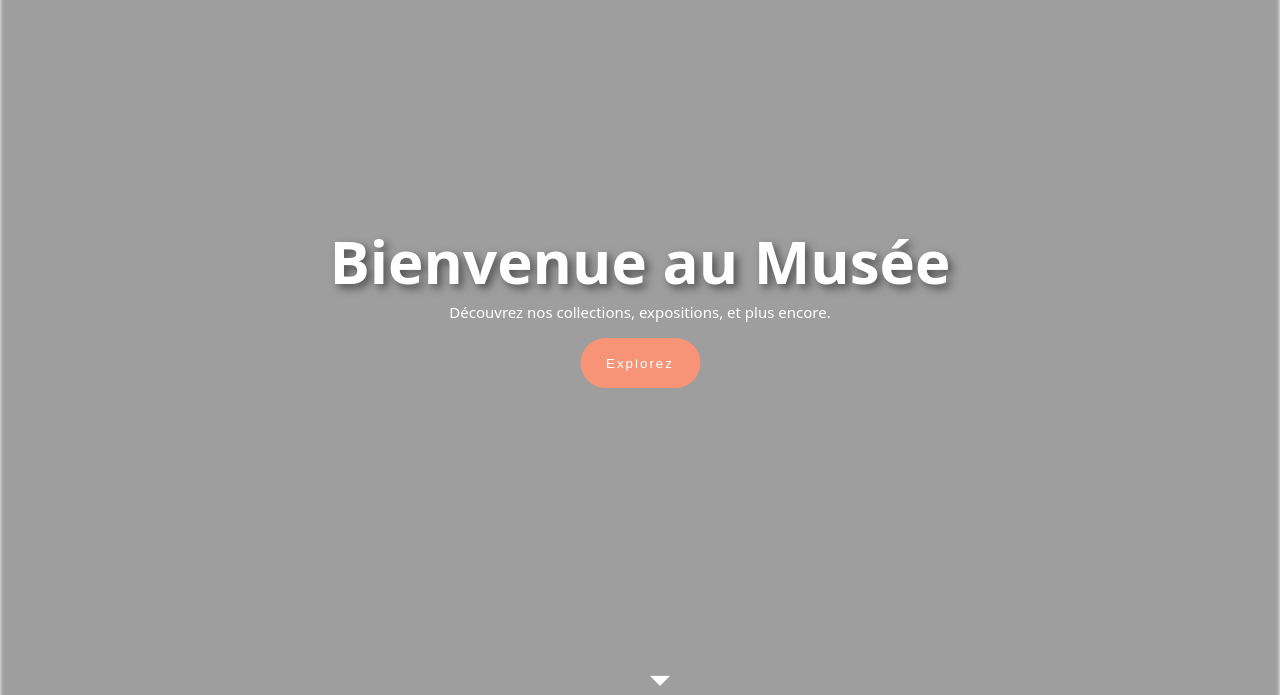
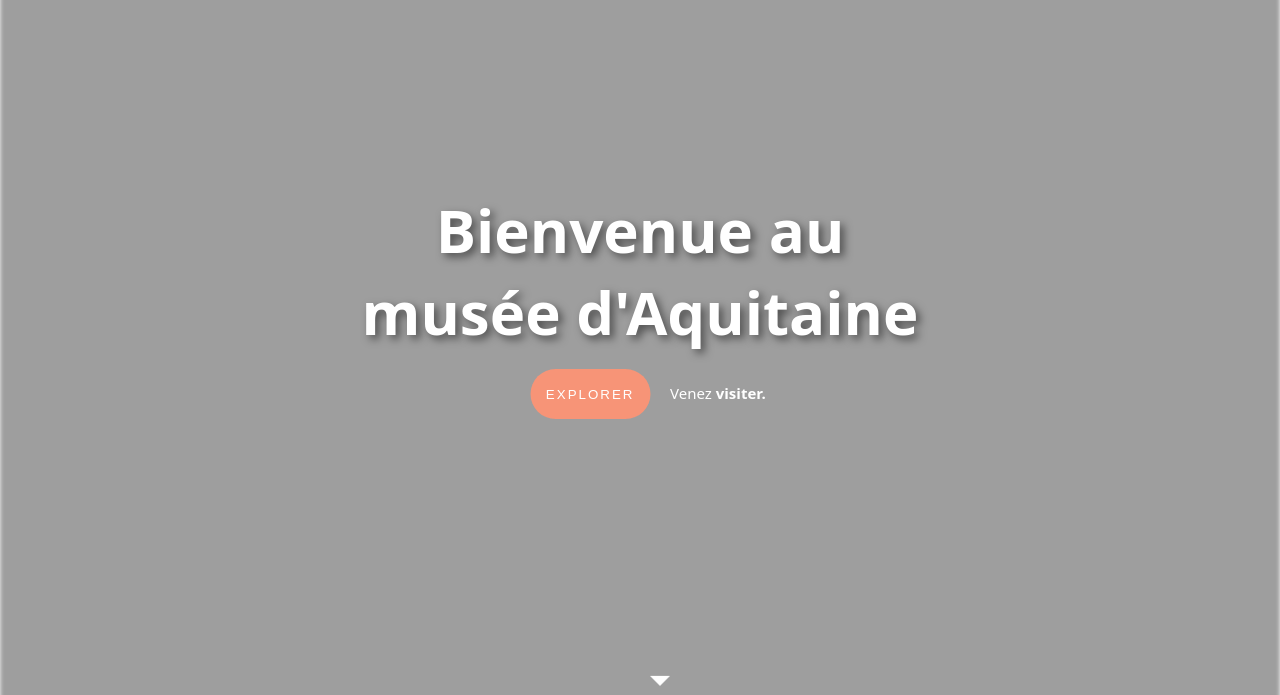
Before and after one commit to AirKyzzZ/museum-effect, a PHP site: page / in a window 1280 px wide. Shown: the part 88-783 px from the top of the page. Run offline with PHP 8.4, Linux system fonts and the light colour scheme.

Commit message:
fix index

```diff
--- a/index.php
+++ b/index.php
@@ -12,9 +12,10 @@
         <?php include ("templates/template-parts/navbar.php") ?>
     </header>
     <div class="hero_content">
-        <h1>Bienvenue au Musée</h1>
-        <p>Découvrez nos collections, expositions, et plus encore.</p>
-        <button>Explorez</button>
+    <h1>Bienvenue au</br>musée d'Aquitaine</h1>
+    <div class="explore">
+      <p><button id="exploreBtn">EXPLORER</button> Venez <strong>visiter.</strong></p>
+    </div>
     </div>
     <div class="scroll-indicator">
         <svg xmlns="http://www.w3.org/2000/svg" width="24" height="24" fill="white" viewBox="0 0 24 24">
```
